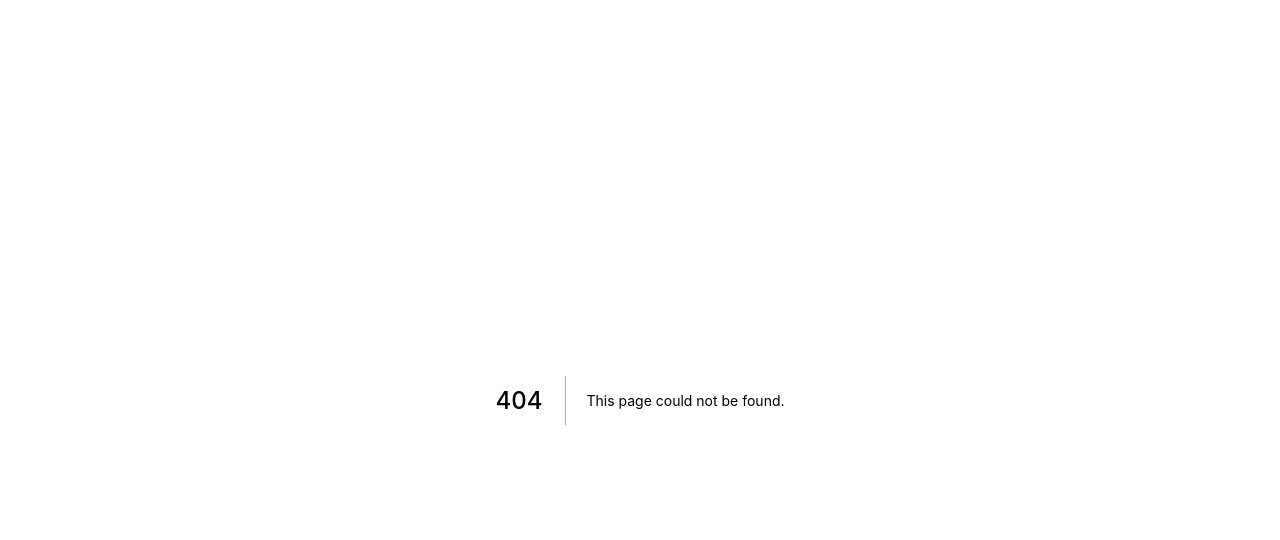
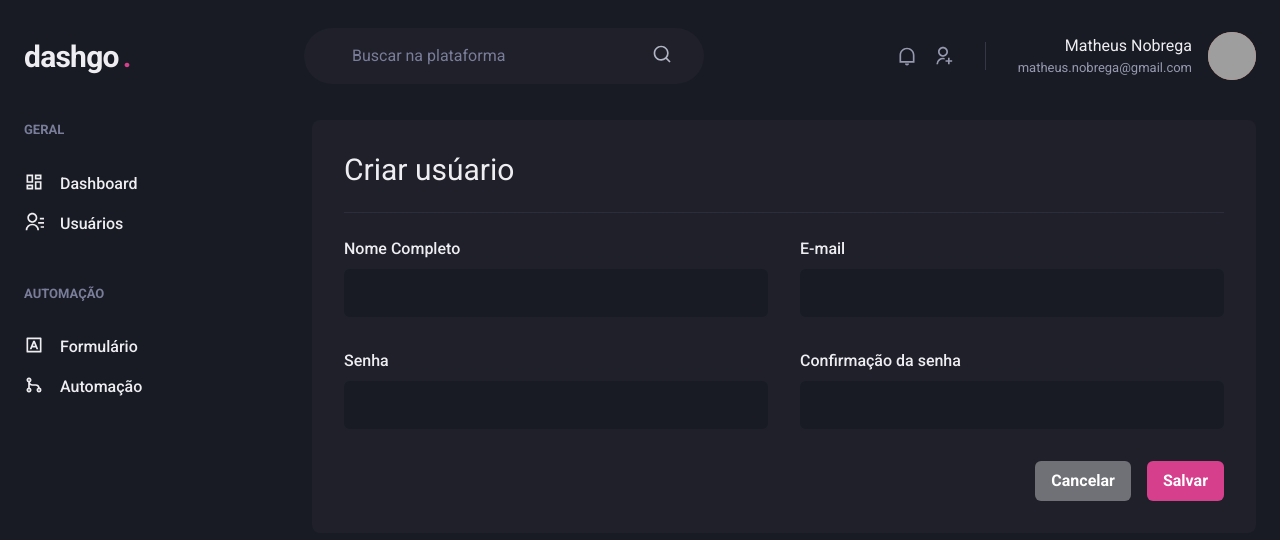
Before and after one commit to ma-nobrega/dash-go, a Next.js app: page /users/create in a window 1280 px wide. Before the commit this address had no page. Shown: the top 540 px of the page. Built offline with nearby package versions, Linux system fonts and the light colour scheme; grey boxes are pictures that could not be loaded.

Commit message:
Add CreateUser page

```diff
--- /dev/null
+++ b/src/pages/users/create.tsx
@@ -0,0 +1,41 @@
+import * as C from '@chakra-ui/react';
+import { Input } from '../../components/Form/input';
+import Header from '../../components/Header';
+import Sidebar from '../../components/Sidebar';
+
+export default function CreateUser(): React.ReactElement {
+  return (
+    <C.Box>
+      <Header />
+      <C.Flex w="100%" my="6" maxWidth={1480} mx="auto" px="6">
+        <Sidebar />
+        <C.Box flex="1" borderRadius={8} bg="gray.800" p="8">
+          <C.Heading size="lg" fontWeight="normal">
+            Criar usúario
+          </C.Heading>
+          <C.Divider my="6" borderColor="gray.700" />
+          <C.VStack spacing="8">
+            <C.SimpleGrid minChildWidth="240px" spacing="8" w="100%">
+              <Input name="name" label="Nome Completo" />
+              <Input name="email" label="E-mail" />
+            </C.SimpleGrid>
+            <C.SimpleGrid minChildWidth="240px" spacing="8" w="100%">
+              <Input name="password" type="password" label="Senha" />
+              <Input
+                name="password_confirmation"
+                type="password"
+                label="Confirmação da senha"
+              />
+            </C.SimpleGrid>
+          </C.VStack>
+          <C.Flex mt="8" justify="flex-end">
+            <C.HStack spacing="4">
+              <C.Button colorScheme="whiteAlpha">Cancelar</C.Button>
+              <C.Button colorScheme="pink">Salvar</C.Button>
+            </C.HStack>
+          </C.Flex>
+        </C.Box>
+      </C.Flex>
+    </C.Box>
+  );
+}
```
